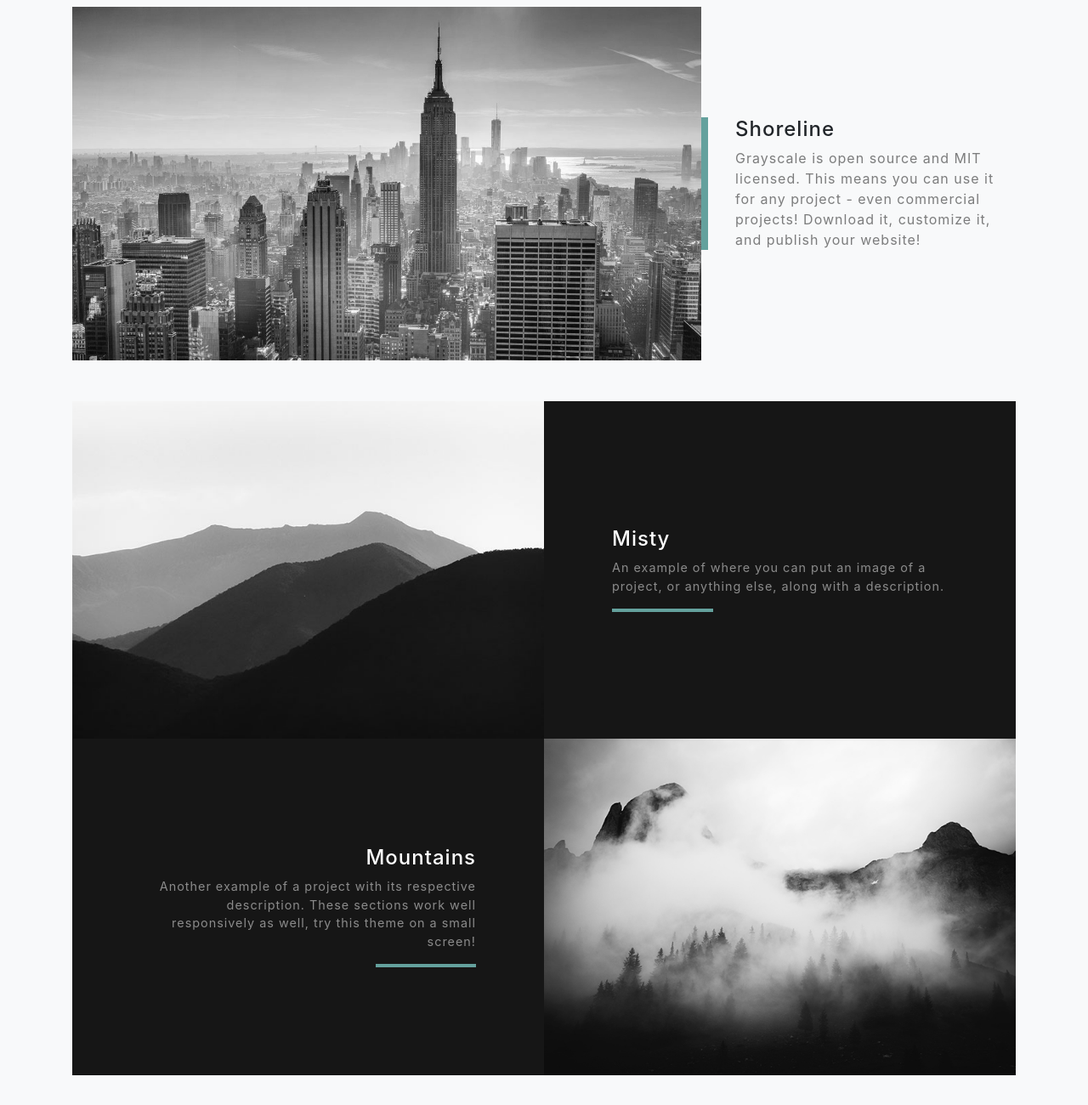
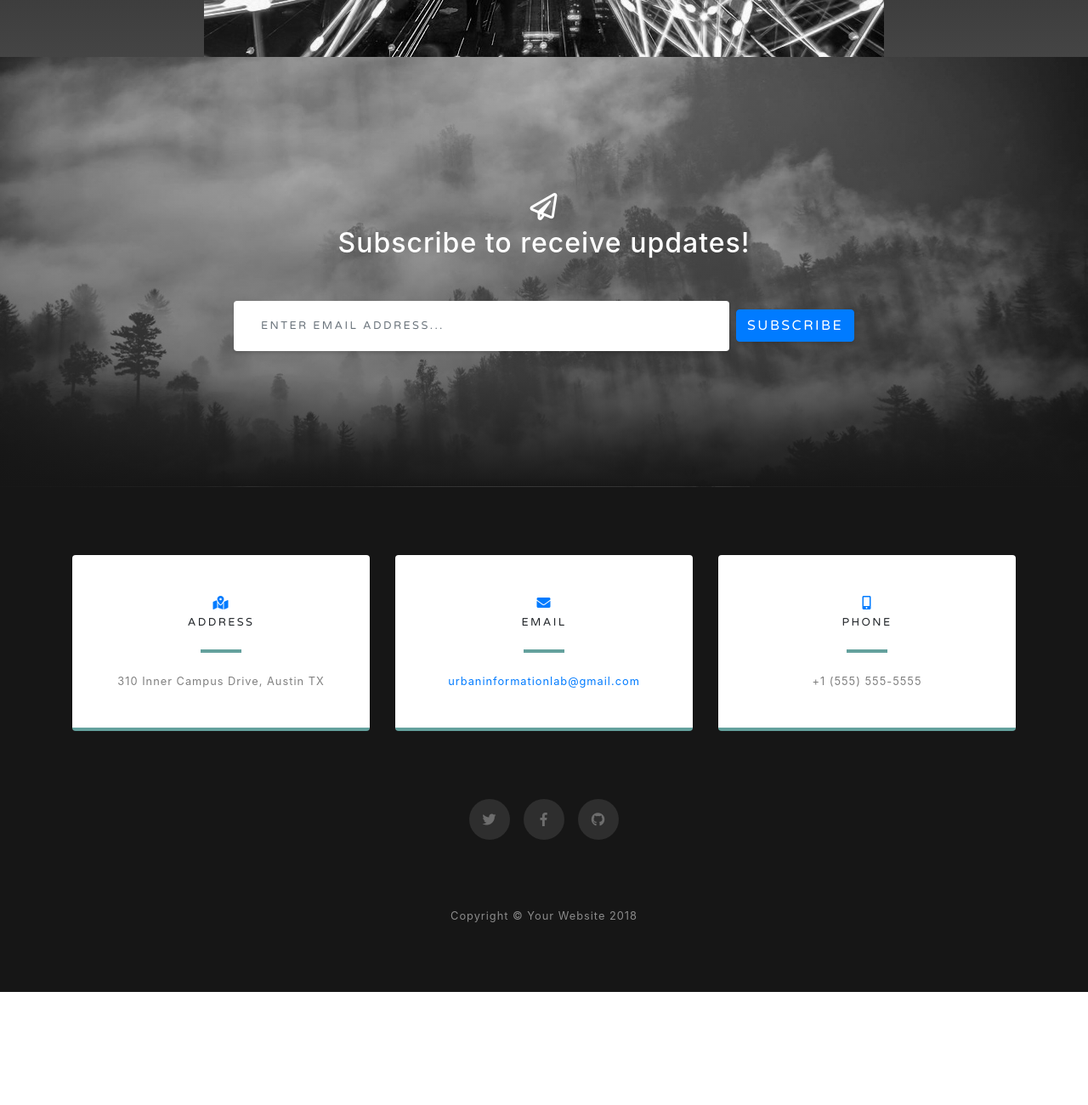
Before and after one commit to cbischak/311, a website with bundled scripts: page 311_Website/index.html in a window 1280 px wide. Shown: the part 1640-2940 px from the top of the page at 85% size. After the commit the page ends 2807 px from the top, so only its background shows below. Built offline with nearby package versions, Linux system fonts and the light colour scheme.

Commit message:
Updated Design

```diff
--- a/311_Website/index.html
+++ b/311_Website/index.html
@@ -65,70 +65,14 @@
       <div class="container">
         <div class="row">
           <div class="col-lg-8 mx-auto">
-            <h2 class="text-white mb-4">Built with Bootstrap 4</h2>
-            <p class="text-white-50">Grayscale is a free Bootstrap theme created by Start Bootstrap. It can be yours right now, simply download the template on
-              <a href="http://startbootstrap.com/template-overviews/grayscale/">the preview page</a>. The theme is open source, and you can use it for any purpose, personal or commercial.</p>
+            <h2 class="text-white mb-4">Leveraging Data for Powerful Insight</h2>
+            <p class="text-white-50">Big Data can provide Big Opportunities for cities. But data is useless without analysis. Now our powerful platform provides serious insights into urban living with 311 data</p>
           </div>
         </div>
-        <img src="img/ipad.png" class="img-fluid" alt="">
+        <img src="img/Data.jpg" class="img-fluid" alt="">
       </div>
     </section>
 
-    <!-- Projects Section -->
-    <section id="projects" class="projects-section bg-light">
-      <div class="container">
-
-        <!-- Featured Project Row -->
-        <div class="row align-items-center no-gutters mb-4 mb-lg-5">
-          <div class="col-xl-8 col-lg-7">
-            <img class="img-fluid mb-3 mb-lg-0" src="img/NYC_BW.jpg" alt="">
-          </div>
-          <div class="col-xl-4 col-lg-5">
-            <div class="featured-text text-center text-lg-left">
-              <h4>Shoreline</h4>
-              <p class="text-black-50 mb-0">Grayscale is open source and MIT licensed. This means you can use it for any project - even commercial projects! Download it, customize it, and publish your website!</p>
-            </div>
-          </div>
-        </div>
-
-        <!-- Project One Row -->
-        <div class="row justify-content-center no-gutters mb-5 mb-lg-0">
-          <div class="col-lg-6">
-            <img class="img-fluid" src="img/demo-image-01.jpg" alt="">
-          </div>
-          <div class="col-lg-6">
-            <div class="bg-black text-center h-100 project">
-              <div class="d-flex h-100">
-                <div class="project-text w-100 my-auto text-center text-lg-left">
-                  <h4 class="text-white">Misty</h4>
-                  <p class="mb-0 text-white-50">An example of where you can put an image of a project, or anything else, along with a description.</p>
-                  <hr class="d-none d-lg-block mb-0 ml-0">
-                </div>
-              </div>
-            </div>
-          </div>
-        </div>
-
-        <!-- Project Two Row -->
-        <div class="row justify-content-center no-gutters">
-          <div class="col-lg-6">
-            <img class="img-fluid" src="img/demo-image-02.jpg" alt="">
-          </div>
-          <div class="col-lg-6 order-lg-first">
-            <div class="bg-black text-center h-100 project">
-              <div class="d-flex h-100">
-                <div class="project-text w-100 my-auto text-center text-lg-right">
-                  <h4 class="text-white">Mountains</h4>
-                  <p class="mb-0 text-white-50">Another example of a project with its respective description. These sections work well responsively as well, try this theme on a small screen!</p>
-                  <hr class="d-none d-lg-block mb-0 mr-0">
-                </div>
-              </div>
-            </div>
-          </div>
-        </div>
-
-      </div>
-    </section>
 
     <!-- Signup Section -->
     <section id="signup" class="signup-section">
@@ -161,7 +105,7 @@
                 <i class="fas fa-map-marked-alt text-primary mb-2"></i>
                 <h4 class="text-uppercase m-0">Address</h4>
                 <hr class="my-4">
-                <div class="small text-black-50">4923 Market Street, Orlando FL</div>
+                <div class="small text-black-50">310 Inner Campus Drive, Austin TX</div>
               </div>
             </div>
           </div>
@@ -173,7 +117,7 @@
                 <h4 class="text-uppercase m-0">Email</h4>
                 <hr class="my-4">
                 <div class="small text-black-50">
-                  <a href="#">hello@yourdomain.com</a>
+                  <a href="#">urbaninformationlab@gmail.com</a>
                 </div>
               </div>
             </div>
@@ -185,7 +129,7 @@
                 <i class="fas fa-mobile-alt text-primary mb-2"></i>
                 <h4 class="text-uppercase m-0">Phone</h4>
                 <hr class="my-4">
-                <div class="small text-black-50">+1 (555) 902-8832</div>
+                <div class="small text-black-50">+1 (555) 555-5555</div>
               </div>
             </div>
           </div>
```
Also changed, not shown: 311_Website/img/5th_AVE.jpeg (added), 311_Website/img/5th_AVE_BW.jpeg (added), 311_Website/img/800px-NYC_-_Time_Square_-_From_upperstairs.jpg (added), 311_Website/img/Data.jpg (added).
